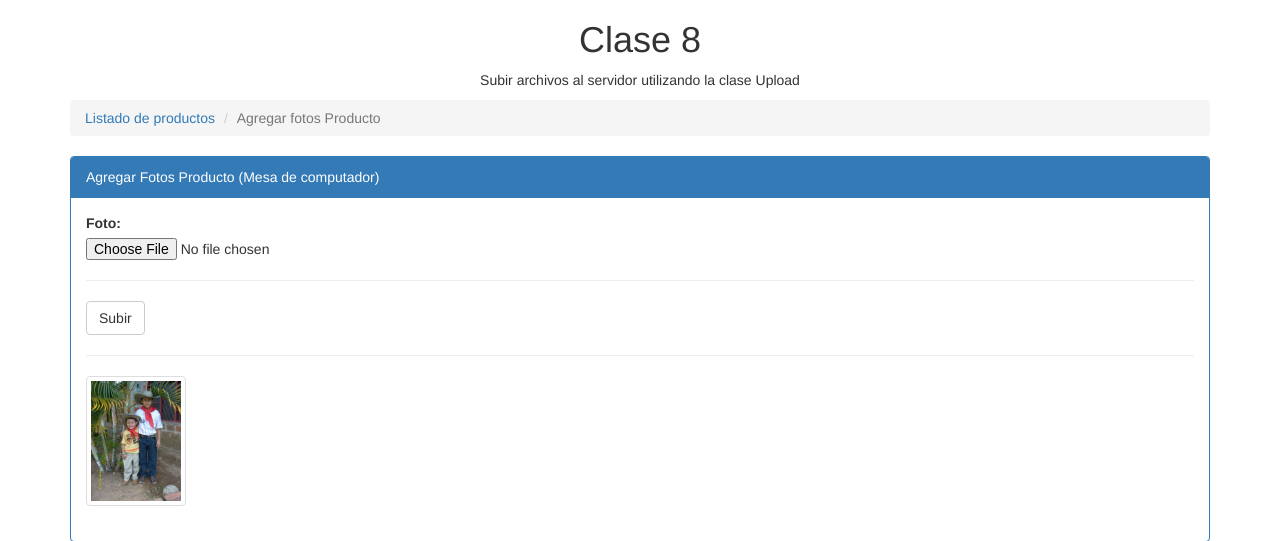
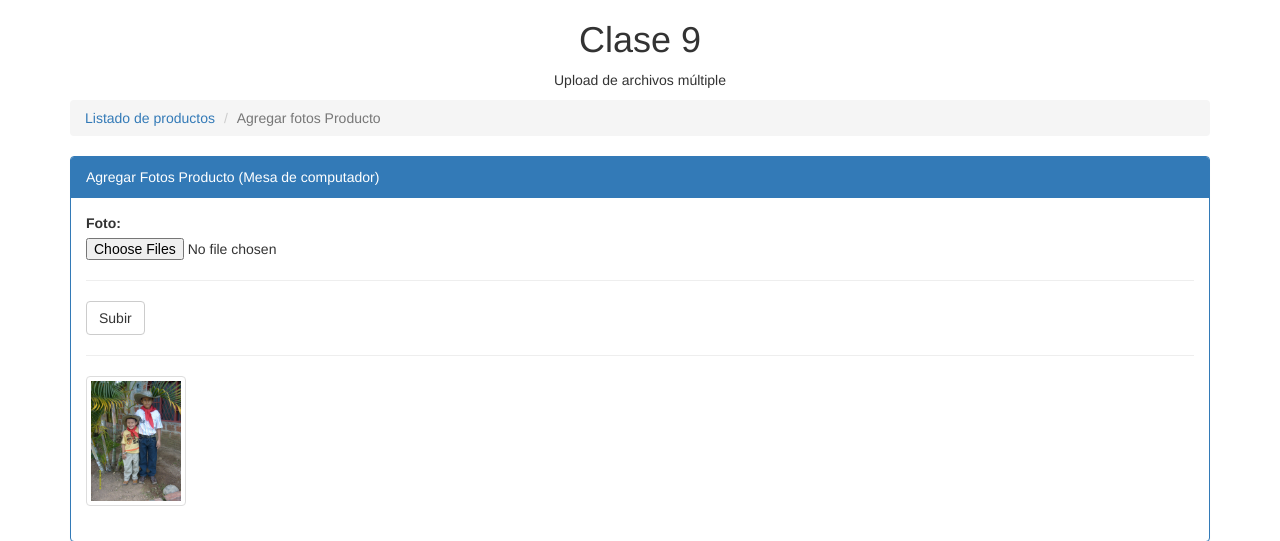
Before and after one commit to jocode/Taller_CodeIgniter, a CodeIgniter app: page /home/index.php/productos/fotos/1 in a window 1280 px wide. Shown: the top 541 px of the page. Run offline with CodeIgniter, Linux system fonts and the light colour scheme; data comes from the database, SQL or seed files in the repository.

Commit message:
Upload multiple de archivos
Se crea un nuevo método llamado fotos_multiples, y se cambió nombre del campo tipo file por un array[]

```diff
--- a/application/controllers/Productos.php
+++ b/application/controllers/Productos.php
@@ -157,6 +157,18 @@ class Productos extends CI_Controller {
 		$this->layout->view('fotos', compact('datos','id','pagina', 'fotos'));
 	}
 
+	public function fotos_multiple($id=null, $pagina=null){
+		if(!$id){show_404();}
+		$datos = $this->productos_model->getAllById($id);
+		if(sizeof($datos)==0){show_404();}
+
+		if($this->input->post()){
+
+		}
+		$fotos = $this->productos_model->getFotoById($id);
+		$this->layout->view('fotos', compact('datos', 'id', 'fotos'));
+	}
+
 	public function delete($id=null){
 		if(!id){show_404();}
 		$datos = $this->productos_model->getAllById($id);
--- a/application/views/layouts/frontend.php
+++ b/application/views/layouts/frontend.php
@@ -6,9 +6,9 @@
 	<link rel="stylesheet" href="<?php echo base_url(); ?>public/css/bootstrap.min.css">
 </head>
 <body>
-	<h1 class="text-center">Clase 8</h1>
+	<h1 class="text-center">Clase 9</h1>
 	<p class="text-center">
-	Subir archivos al servidor utilizando la clase Upload
+	Upload de archivos múltiple
 	</p>
 	<!--contenido-->
 	<?php echo $content_for_layout;?>
--- a/application/views/productos/fotos.php
+++ b/application/views/productos/fotos.php
@@ -24,10 +24,8 @@
 			<?php	} ?>
 			<p>
 				<label for="file">Foto:</label>
-				<input type="file" name="file">
-				<!--
-				Para subir varios archivos
-				<input type="file" name="file[]" multiple="true"/> -->
+				<!--<input type="file" name="file"> -->
+				<input type="file" name="file[]" multiple="true"/>
 			</p>
 			<hr>
 			<input type="hidden" name="id" value="<?php echo $id; ?>">
--- a/application/views/productos/listado.php
+++ b/application/views/productos/listado.php
@@ -31,7 +31,7 @@
 							<td><?php echo $dato->stock; ?></td>
 							<td><?php echo fecha($dato->fecha); ?></td>
 							<td>
-								<a href="<?php echo base_url(); ?>productos/fotos/<?php echo $dato->id; ?>/<?php echo $pagina; ?>"><span class="glyphicon glyphicon-search" aria-hidden="true"></span></a>
+								<a href="<?php echo base_url(); ?>productos/fotos/<?php echo $dato->id; ?>/<?php echo $pagina; ?>"><span class="glyphicon glyphicon-picture" aria-hidden="true"></span></a>
 							</td>
 							<td>
 								<a href="<?php echo base_url(); ?>productos/edit/<?php echo $dato->id; ?>/<?php echo $pagina; ?>" title="Editar"><span class="glyphicon glyphicon-pencil" aria-hidden="true"></span></a>
```
